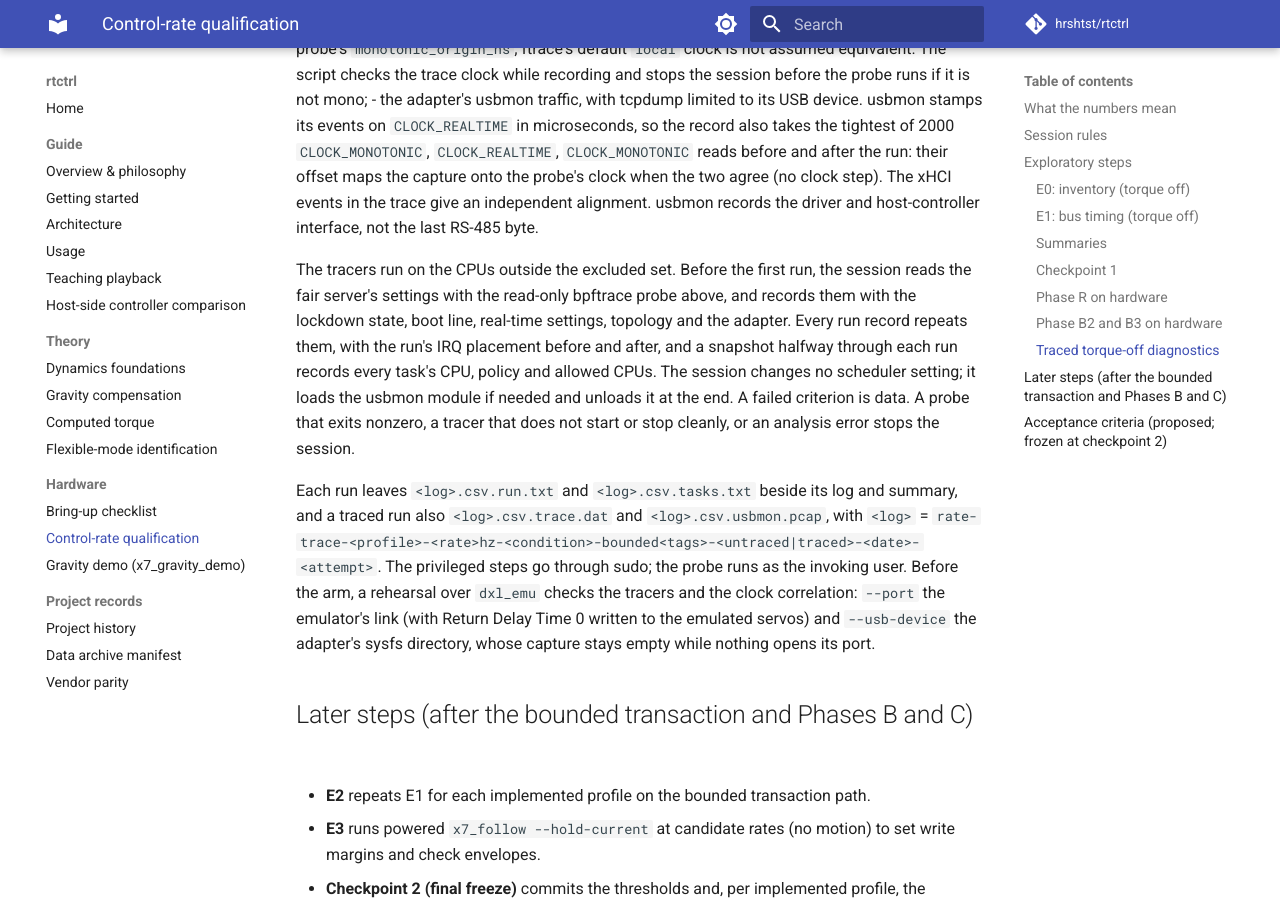
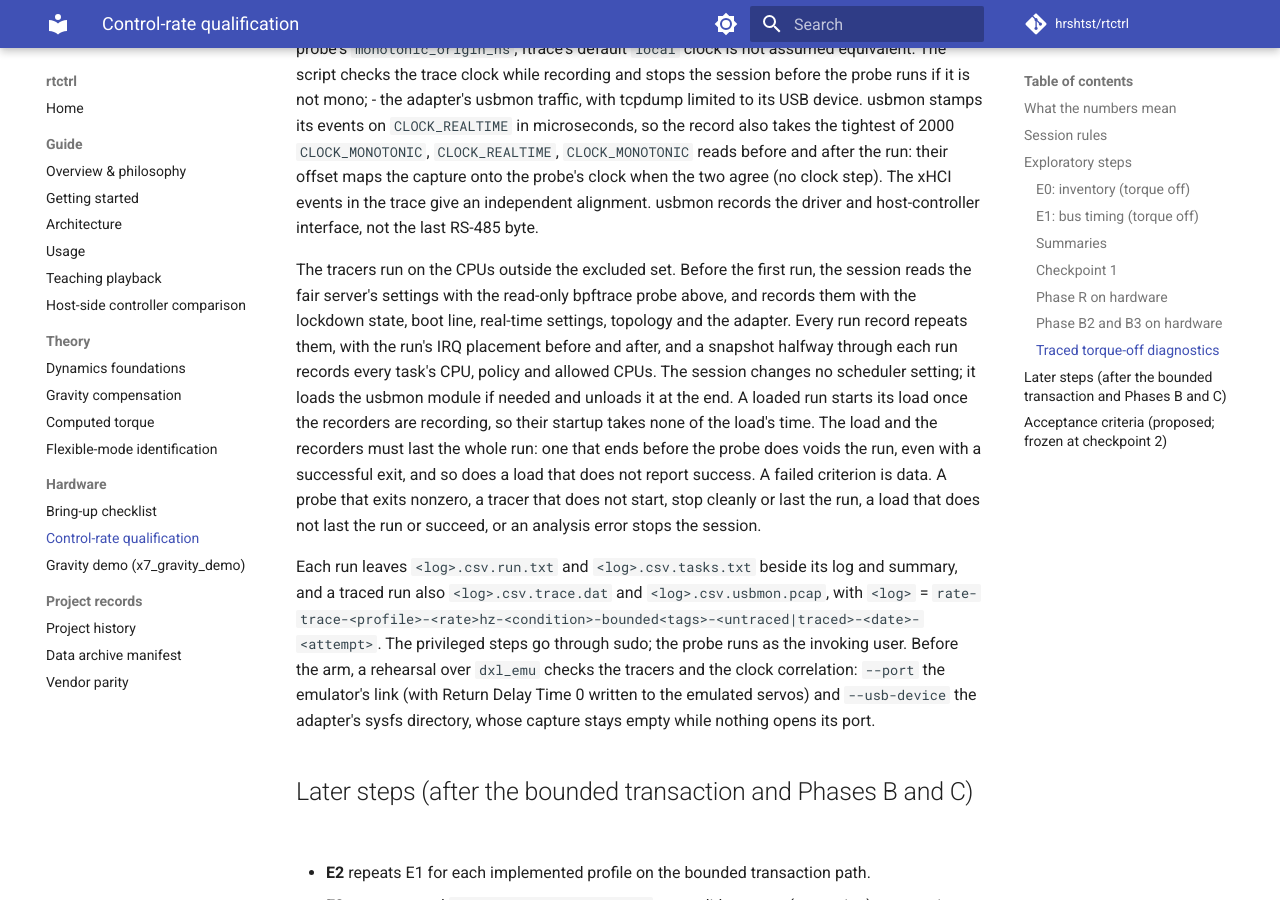
Before and after one commit to hrshtst/rtctrl, an MkDocs documentation site: the page built from docs/hardware/control-rate.md, in a window 1280 px wide and 900 px high, scrolled down 11609 px. Built offline with MkDocs 1.6.1 and Material for MkDocs 9.7.7, drawn with Linux system fonts in a browser that asks for light colours; comment, search, counter and statistics services are not loaded.

Commit message:
fix(tools): the traced session's load and recorders must last the run
Review of c8f0b10 found two measurement-validity gaps (P2), both
reproduced by the reviewer with stand-ins:
- a load that ended during the run, or failed, was recorded but
  accepted (stress-ng ended 0.678 s into a 4 s probe with exit 7 and the
  run passed), and a slow tracer startup could use up the load's
  timeout;
- a recorder that ended during the run with exit 0 was accepted (0.572 s
  into a 4 s run).

Now:
- a loaded run starts its load once the recorders are recording;
- the recorders must still be running when the probe starts (after the
  load has settled) and when it ends, checked before anything is
  stopped: one that ended voids the run ("tracer failure (... ended
  before the probe did)") and stops the session;
- the load must still be running when the probe ends and must exit 0
  at its timeout; otherwise the run is void ("load failure (...)") and
  the session stops.
--load-tail sets how far the load's timeout exceeds the run (default 15
s, as before), and STRESS_NG replaces stress-ng for tests. docs:
control-rate.md states the order and the lifetime rule.

Tests: the smoke test gains a stand-in stress-ng and recorder lifetimes:
a loaded -excl traced run whose load starts after both recorders, is
pinned off the excluded CPU, runs out its timeout and succeeds; a load
that ends during the probe (exit 7) and one that lasts but exits 3, both
rejected with the session stopped; trace-cmd and tcpdump each ending
successfully during the probe, rejected; a recorder ending while the
load settles, stopping the session before the probe runs.

Nothing was run on the arm.

Claude-Session: https://claude.ai/code/session_019n1vHmKvqcQXktHbT1RjBu

```diff
--- a/docs/hardware/control-rate.md
+++ b/docs/hardware/control-rate.md
@@ -517,8 +517,13 @@ settings, topology and the adapter. Every run record repeats them, with the
 run's IRQ placement before and after, and a snapshot halfway through each
 run records every task's CPU, policy and allowed CPUs. The session changes
 no scheduler setting; it loads the usbmon module if needed and unloads it at
-the end. A failed criterion is data. A probe that exits nonzero, a tracer
-that does not start or stop cleanly, or an analysis error stops the session.
+the end. A loaded run starts its load once the recorders are recording, so
+their startup takes none of the load's time. The load and the recorders
+must last the whole run: one that ends before the probe does voids the run,
+even with a successful exit, and so does a load that does not report
+success. A failed criterion is data. A probe that exits nonzero, a tracer
+that does not start, stop cleanly or last the run, a load that does not
+last the run or succeed, or an analysis error stops the session.
 
 Each run leaves `<log>.csv.run.txt` and `<log>.csv.tasks.txt` beside its log
 and summary, and a traced run also `<log>.csv.trace.dat` and
```
Also changed, not shown: 2 other files.
